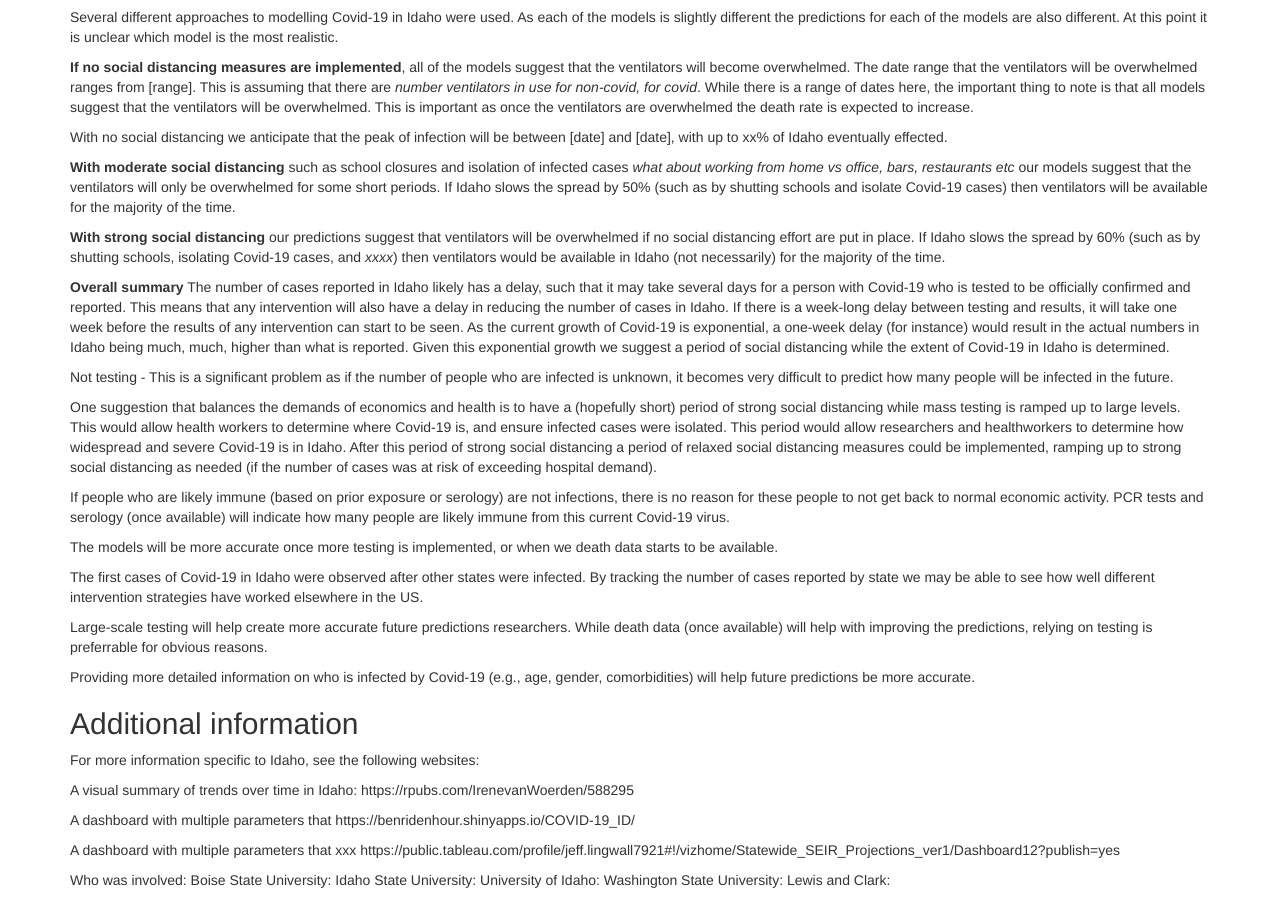
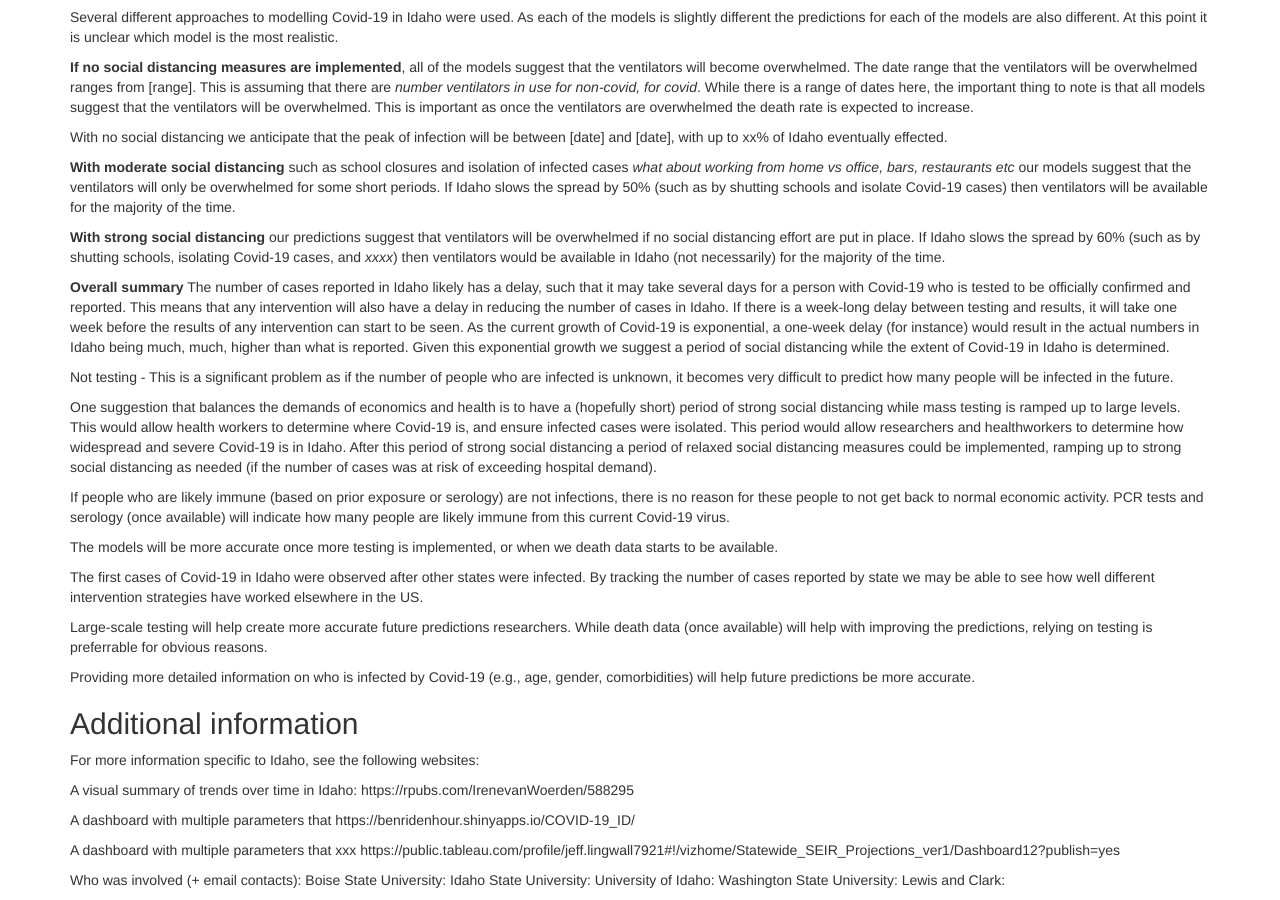
Before and after one commit to magbenji/summary, a Jekyll site: the page built from index.md, in a window 1280 px wide and 900 px high, scrolled down 2598 px. Built offline with Jekyll 4.4.1, drawn with Linux system fonts in a browser that asks for light colours; some of the changed lines change nothing that is shown; some of the changed text lies outside the part shown.

Commit message:
Update index.md

```diff
--- a/index.md
+++ b/index.md
@@ -69,7 +69,7 @@
 <b>Figure 3 </b> Known cases of Covid-ID by state. Red line = Idaho reported, blue line = Idaho predicted</div>
 <br>
 
-**Model 1.** Starting with 48 cases in Idaho
+**Scenario 1.** Starting with 48 cases in Idaho
 - Time to peak:  roughly 150 days, August 16-22
 - At peak:
       - estimate 1: 1,000 hospitalizations, 20,000 symptomatic, 130,000 asymptomatic.
@@ -77,7 +77,7 @@
 - Final outbreak size:  80.6%
 - Total deaths: 400 (~315 deaths in 65+, ~70 in 55-64, and ~15 in 25-54)
 
-**Model 2.** Starting with 240 cases in Idaho
+**Scenario 2.** Starting with 240 cases in Idaho
 - Time to peak: July 22,
 - At peak:
        - estimate 1:
@@ -85,7 +85,7 @@
 - Final outbreak size:
 - Total deaths:
 
-**Model 3.** Starting with 480 cases in Idaho
+**Scenario 3.** Starting with 480 cases in Idaho
 - Time to peak: July 10
 - At peak:
       - estimate 1:
@@ -148,8 +148,7 @@
 
 A dashboard with multiple parameters that xxx https://public.tableau.com/profile/jeff.lingwall7921#!/vizhome/Statewide_SEIR_Projections_ver1/Dashboard12?publish=yes
 
-
-Who was involved:
+Who was involved (+ email contacts):
 Boise State University:
 Idaho State University:
 University of Idaho:
```
